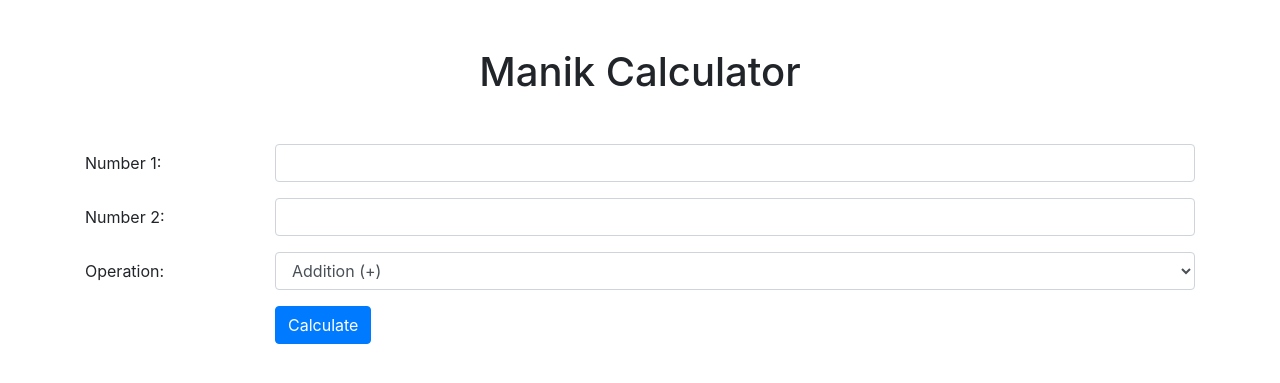
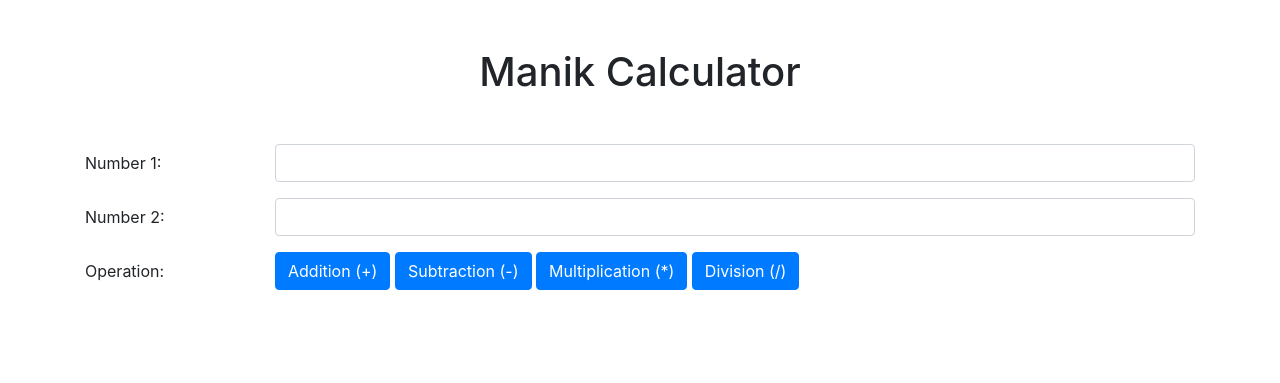
Before and after one commit to manikcloud/manik-python-flask-calculator, a Flask app: page / in a window 1280 px wide. Shown: the top 383 px of the page. Run offline with Flask 3, Linux system fonts and the light colour scheme; some libraries are stand-ins or nearby versions.

Commit message:
python new

```diff
--- a/templates/index.html
+++ b/templates/index.html
@@ -25,20 +25,21 @@
             <div class="form-group row">
                 <label for="operation" class="col-sm-2 col-form-label">Operation:</label>
                 <div class="col-sm-10">
-                    <select class="form-control" id="operation" name="operation">
-                        <option value="add">Addition (+)</option>
-                        <option value="subtract">Subtraction (-)</option>
-                        <option value="multiply">Multiplication (*)</option>
-                        <option value="divide">Division (/)</option>
-                    </select>
-                </div>
-            </div>
-            <div class="form-group row">
-                <div class="col-sm-10 offset-sm-2">
-                    <button type="submit" class="btn btn-primary">Calculate</button>
+                    <input type="hidden" id="operation" name="operation">
+                    <button type="button" class="btn btn-primary" onclick="setOperationAndSubmit('add')">Addition (+)</button>
+                    <button type="button" class="btn btn-primary" onclick="setOperationAndSubmit('subtract')">Subtraction (-)</button>
+                    <button type="button" class="btn btn-primary" onclick="setOperationAndSubmit('multiply')">Multiplication (*)</button>
+                    <button type="button" class="btn btn-primary" onclick="setOperationAndSubmit('divide')">Division (/)</button>
                 </div>
             </div>
         </form>
     </div>
+
+    <script>
+        function setOperationAndSubmit(operation) {
+            document.getElementById('operation').value = operation;
+            document.querySelector('form').submit();
+        }
+    </script>
 </body>
 </html>
```
